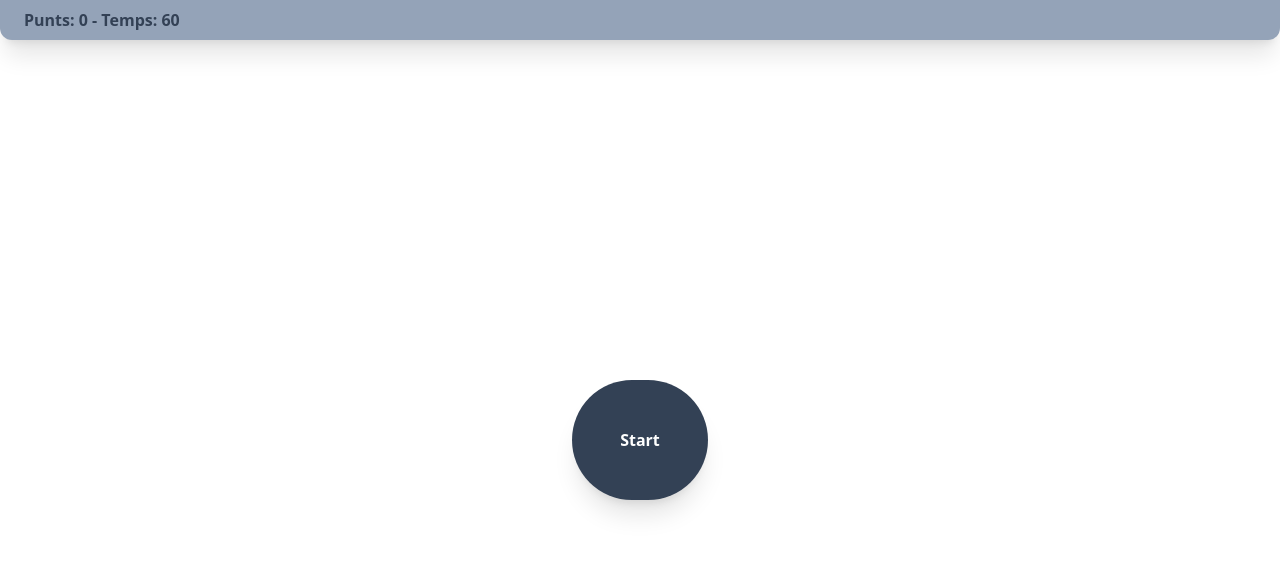
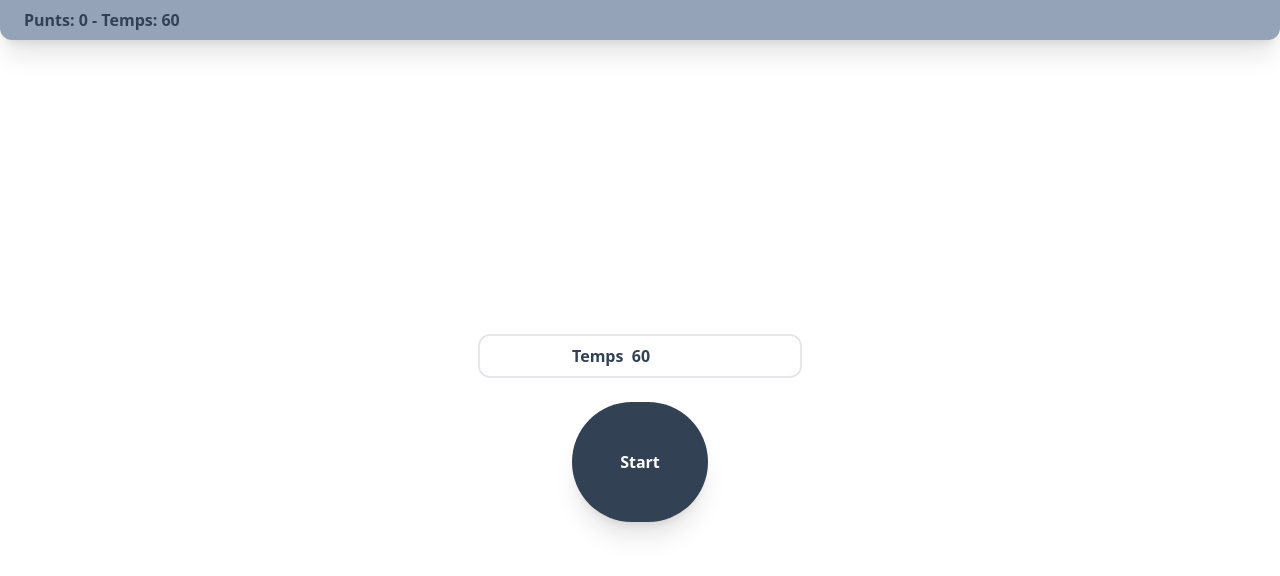
Before and after one commit to PauArjalaguer/LightTraining, a React (Create React App) app: page / in a window 1280 px wide. Shown: the top 576 px of the page. Built offline with nearby package versions, Linux system fonts and the light colour scheme.

Commit message:
change canvi de temps al iniciar

```diff
--- a/src/components/screen/index.js
+++ b/src/components/screen/index.js
@@ -21,7 +21,6 @@ const Screen = () => {
                     document.getElementById("screen").style.display = "none";
                     document.getElementById("settings").style.display = "flex";
                     return 0;
-
                 } else return time - 1;
             });
         }, 1000);
@@ -31,8 +30,8 @@ const Screen = () => {
             if (id == activeNumber) {
                 generateNumber(1, number);
                 setScore(score + 1);
-               // new Audio('./correct.mp3').play()
-               document.getElementById('audioCorrect').play();
+                // new Audio('./correct.mp3').play()
+                document.getElementById('audioCorrect').play();
             } else {
                 //new Audio('./error.mp3').play()
                 document.getElementById('audioWrong').play();
@@ -75,8 +74,16 @@ const Screen = () => {
         <div className='bg-white w-full h-screen'>
             <div className='font-bold text-slate-700 px-6 py-2 bg-slate-400 rounded-b-xl shadow-xl '>Punts: {score} -  Temps: {time} </div>
 
-            <div className=' flex flex-wrap h-screen w-full justify-center items-center ' id="settings">
-                <button className='rounded-full bg-slate-700 text-white p-12 font-bold shadow-xl' onClick={startGame}>Start</button>
+            <div className=' flex flex-wrap h-screen w-full justify-center items-center' id="settings">
+                <div className="block justify-center">
+                    <div className=' rounded-xl p-2 font-bold text-slate-700 flex justify-center border-2 '>
+                        Temps &nbsp;<input className='bg-transparent w-1/4' type="number" value={time} onChange={(e) => { setTime(e.target.value) }}></input>
+                    </div>
+
+                    <div className=' p-6 flex justify-center'>
+                    <button className='rounded-full bg-slate-700 text-white p-12 font-bold shadow-xl' onClick={startGame}>Start</button>
+                    </div>
+                </div>
             </div>
             <div className='hidden flex flex-wrap h-screen' id="screen">
                 {balls.map((b) => {
```
